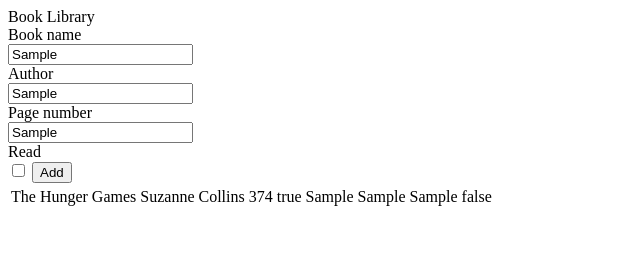
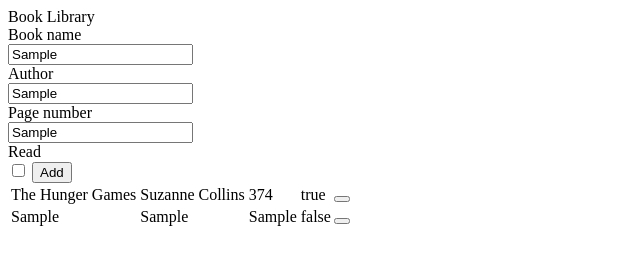
Before and after one commit to MykolasMi/library-odin-project, a plain HTML site: page index.html in a window 1280 px wide. Both pictures are taken after typing "Sample", "Sample", "Sample" into the empty fields and a click on the button "Add". Shown: the whole page, without its empty margins (0-640 px from the left). Drawn offline with Linux system fonts and the light colour scheme.

Commit message:
fix and add function for adding new books as a table row in a table

```diff
--- a/index.html
+++ b/index.html
@@ -28,10 +28,8 @@
             <button type="submit" id="submitButton">Add</button>
         </form>
         <div class="libraryContainer">
-            <table id="tableRow">
-                <tr>
+            <table id="table">
 
-                </tr>
             </table>
         </div>
     </div>
--- a/javascript.js
+++ b/javascript.js
@@ -6,7 +6,7 @@ const read = document.getElementById('read');
 const submitButton = document.getElementById('submitButton');
 
 const form = document.getElementById('form');
-const tableRow = document.getElementById('tableRow');
+const table = document.getElementById('table');
 
 let library = [
     {
@@ -48,10 +48,13 @@ form.addEventListener('submit', function(e){
 let i = 0;
 function displayBooks () {
     for(i; i<library.length; i++) {
+        const row = document.createElement('tr')
         const cBookName = document.createElement('td');
         const cAuthor = document.createElement('td');
         const cPages = document.createElement('td');
         const cRead = document.createElement('td');
+        const button = document.createElement('button');
+        button.setAttribute('type', 'button');
 
         //card.classList.add('STYLING');
         cBookName.textContent = library[i].bookName;
@@ -59,10 +62,13 @@ function displayBooks () {
         cPages.textContent = library[i].pages;
         cRead.textContent = library[i].read;
 
-        tableRow.appendChild(cBookName);
-        tableRow.appendChild(cAuthor);
-        tableRow.appendChild(cPages);
-        tableRow.appendChild(cRead);
+        table.appendChild(row);
+
+        row.append(cBookName); //neleidzia append child metodo ant row, ant kitu irgi neleidzia bbz kodel. yra priezastis, reik praeiti pro dom manipulation
+        row.append(cAuthor);
+        row.append(cPages);
+        row.append(cRead);
+        row.append(button);
 
         console.log('loop');
     }
```
